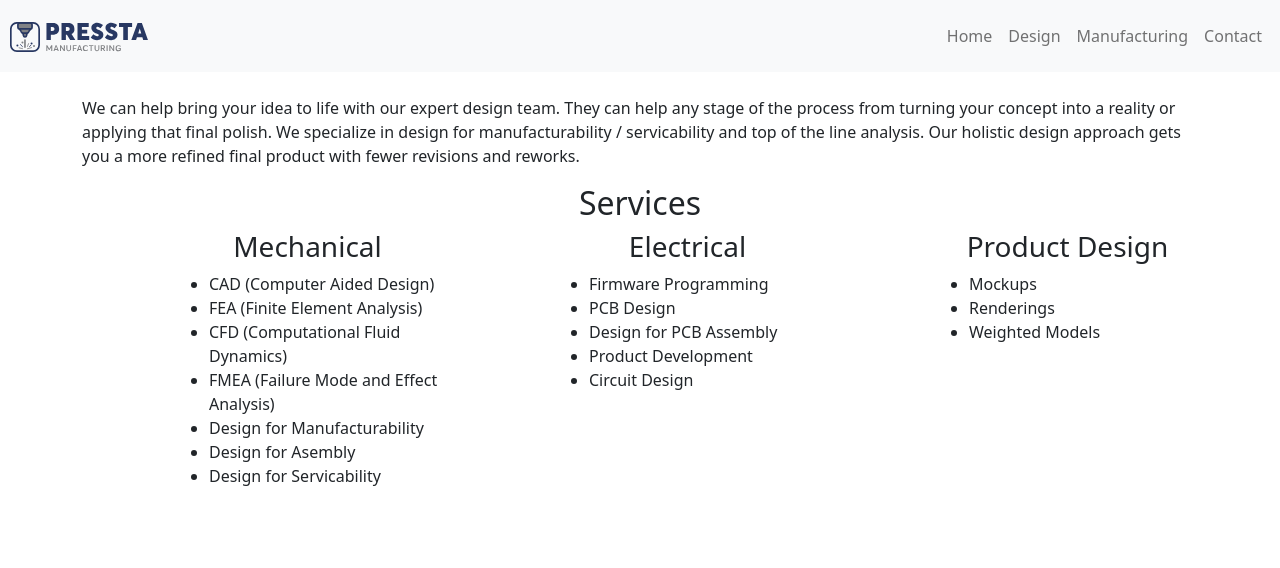
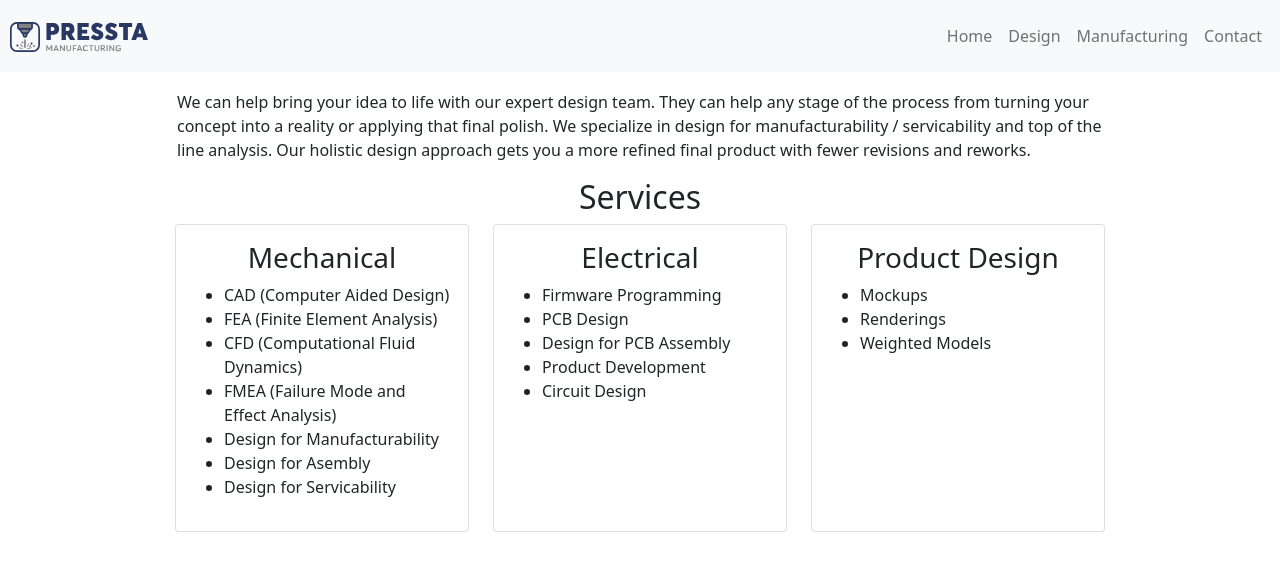
Before and after one commit to rlew631/presstamfg, a React (Create React App) app: page /design in a window 1280 px wide. Shown: the top 568 px of the page. Built offline with nearby package versions, Linux system fonts and the light colour scheme.

Commit message:
changed design page to use cards

```diff
--- a/src/components/contact.js
+++ b/src/components/contact.js
@@ -5,7 +5,7 @@ import copy from '../copy.json';
 
 const useStyles = createUseStyles({
   main: {
-    paddingTop: 71.78
+    paddingTop: 90
   },
   info: {
     "align-self": "center"
@@ -134,7 +134,6 @@ function Contact() {
   const classes = useStyles();
   return(
     <Container className={classes.main}>
-      <br></br>
       <Row>
         <Col lg={{size: 4, offset: 1}} md="7" className={classes.info}>
           <h2>Contact Us</h2>
--- a/src/components/design.js
+++ b/src/components/design.js
@@ -1,5 +1,15 @@
 import {createUseStyles} from 'react-jss';
-import { Container, Row, Col } from 'reactstrap';
+import {
+  Card,
+  // CardImg,
+  CardText,
+  CardBody,
+  CardTitle,
+  // CardSubtitle,
+  Container,
+  Row,
+  Col
+} from 'reactstrap';
 import copy from '../copy.json';
 
 function listItems(data){
@@ -8,7 +18,13 @@ function listItems(data){
 
 const useStyles = createUseStyles({
   main: {
-    paddingTop: 71.78
+    paddingTop: 90
+  },
+  cardCol: {
+    paddingBottom: "2em"
+  },
+  card: {
+    height:"100%",
   },
   services: {
     textAlign: 'left'
@@ -22,25 +38,49 @@ function Design() {
   const classes = useStyles();
   return (
     <Container className={classes.main}>
-    <br></br>
-    <p className = {classes.statement}>
-      {copy.Design.Statement}
-    </p>
-    <h2>Services</h2>
       <Row>
-        <Col lg="3" md={{size: 10, offset:1}}>
-          <h3>Mechanical</h3>
-          <ul className = {classes.services}>{listItems(copy.Design.Services.Mechanical)}</ul>
-        </Col>
-        <Col lg="3" md={{size:10, offset:1}}>
-          <h3>Electrical</h3>
-          <ul className = {classes.services}>{listItems(copy.Design.Services.Electrical)}</ul>
-        </Col>
-        <Col lg="3" md={{size:10, offset:1}}>
-          <h3>Product Design</h3>
-          <ul className = {classes.services}>{listItems(copy.Design.Services.Design)}</ul>
+        <Col lg={{size: 10, offset: 1}}>
+          <p className = {classes.statement}>
+            {copy.Design.Statement}
+          </p>
         </Col>
       </Row>
+    <h2>Services</h2>
+      <Col lg={{size: 10, offset: 1}}>
+        <Row>
+          <Col lg="4" md="12" className={classes.cardCol}>
+            <Card className={classes.card}>
+              <CardBody>
+                <CardTitle tag="h3">Mechanical</CardTitle>
+                <CardText>
+                  <ul className = {classes.services}>{listItems(copy.Design.Services.Mechanical)}</ul>
+                </CardText>
+              </CardBody>
+            </Card>
+          </Col>
+          <Col lg = "4" md="12" className={classes.cardCol}>
+            <Card className={classes.card}>
+              <CardBody>
+                <CardTitle tag="h3">Electrical</CardTitle>
+                <CardText>
+                  <ul className = {classes.services}>{listItems(copy.Design.Services.Electrical)}</ul>
+                </CardText>
+              </CardBody>
+            </Card>
+          </Col>
+          <Col lg="4" md="12" className={classes.cardCol}>
+            <Card className={classes.card}>
+              <CardBody>
+                <CardTitle tag="h3">Product Design</CardTitle>
+                <CardText>
+                  <ul className = {classes.services}>{listItems(copy.Design.Services.Design)}</ul>
+                </CardText>
+              </CardBody>
+            </Card>
+          </Col>
+        </Row>
+      </Col>
+
     </Container>
   );
 }
--- a/src/components/home.js
+++ b/src/components/home.js
@@ -7,7 +7,7 @@ const useStyles = createUseStyles({
     textAlign: 'left'
   },
   main: {
-    paddingTop: 71.78
+    paddingTop: 90
   }
 });
 
@@ -18,7 +18,6 @@ function Home() {
   const classes = useStyles();
   return (
     <Container className={classes.main}>
-      <br></br>
       <Row justify="center">
         <Col lg={{size: 10, offset: 1}}>
           <h1>What We Do</h1>
--- a/src/components/manufacturing.js
+++ b/src/components/manufacturing.js
@@ -1,10 +1,16 @@
 import {Link} from "react-router-dom";
 import {createUseStyles} from 'react-jss';
-import { Container, Row, Col } from 'reactstrap';
 import {
-  Card, CardImg, CardText, CardBody,
-  CardTitle, /*CardSubtitle,*/
-  Button
+  Card,
+  CardImg,
+  CardText,
+  CardBody,
+  CardTitle,
+  /*CardSubtitle,*/
+  Button,
+  Container,
+  Row,
+  Col
 } from 'reactstrap';
 import copy from '../copy.json';
 
@@ -15,7 +21,7 @@ import miller from "../assets/Miller.png";
 
 const useStyles = createUseStyles({
   main: {
-    paddingTop: 71.78
+    paddingTop: 90
   },
   card: {
     height:"100%"
@@ -30,7 +36,6 @@ function Manufacturing() {
   return (
     <nav className={classes.main}>
       <Container>
-        <br></br>
         <p className = {classes.statement}>
           {copy.Manufacturing.Statement}
         </p>
```
Also changed, not shown: src/components/header old.js (deleted, +0 -75 lines), 1 other file (tests, documents, lock files or other folders).
